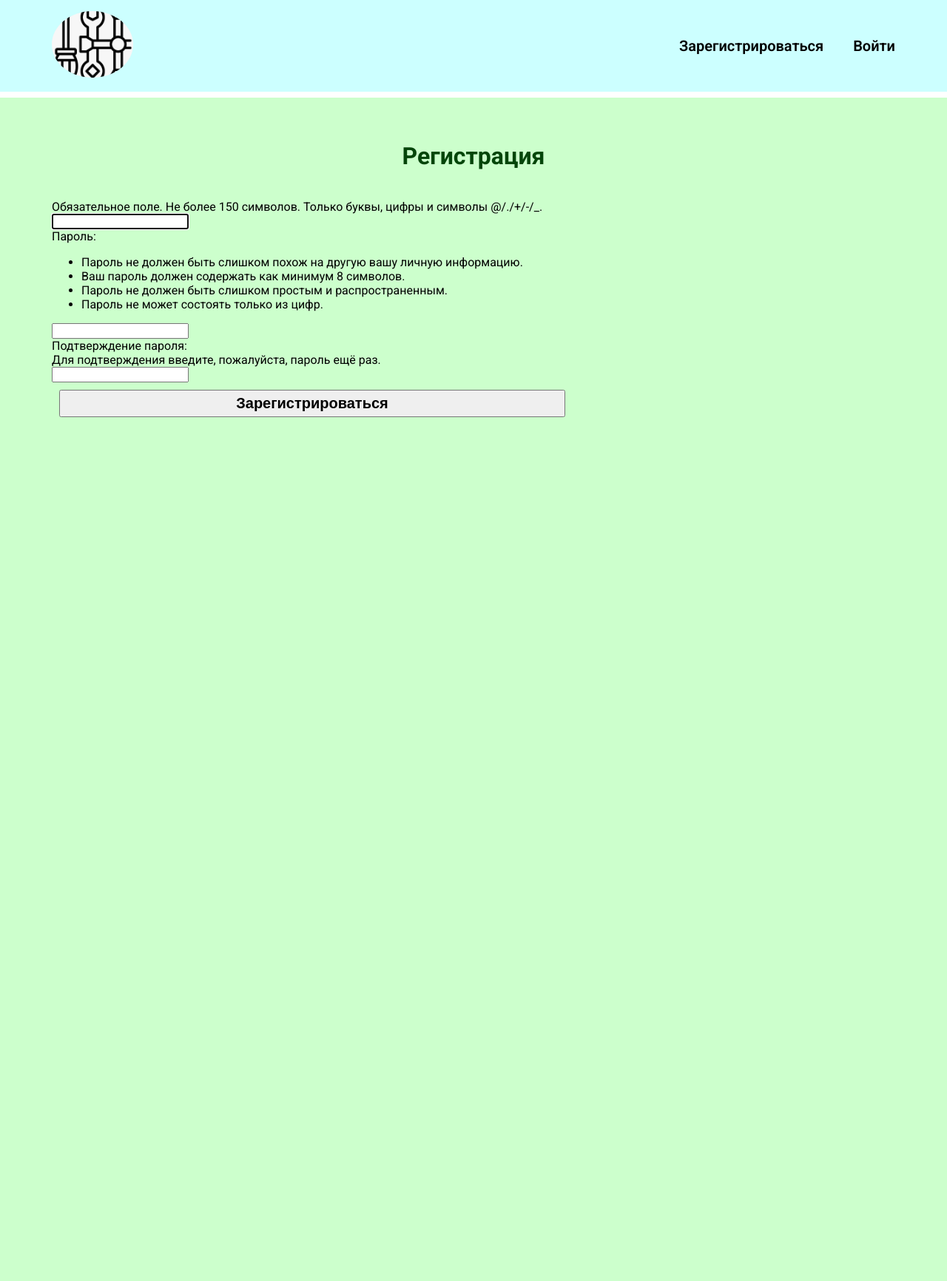
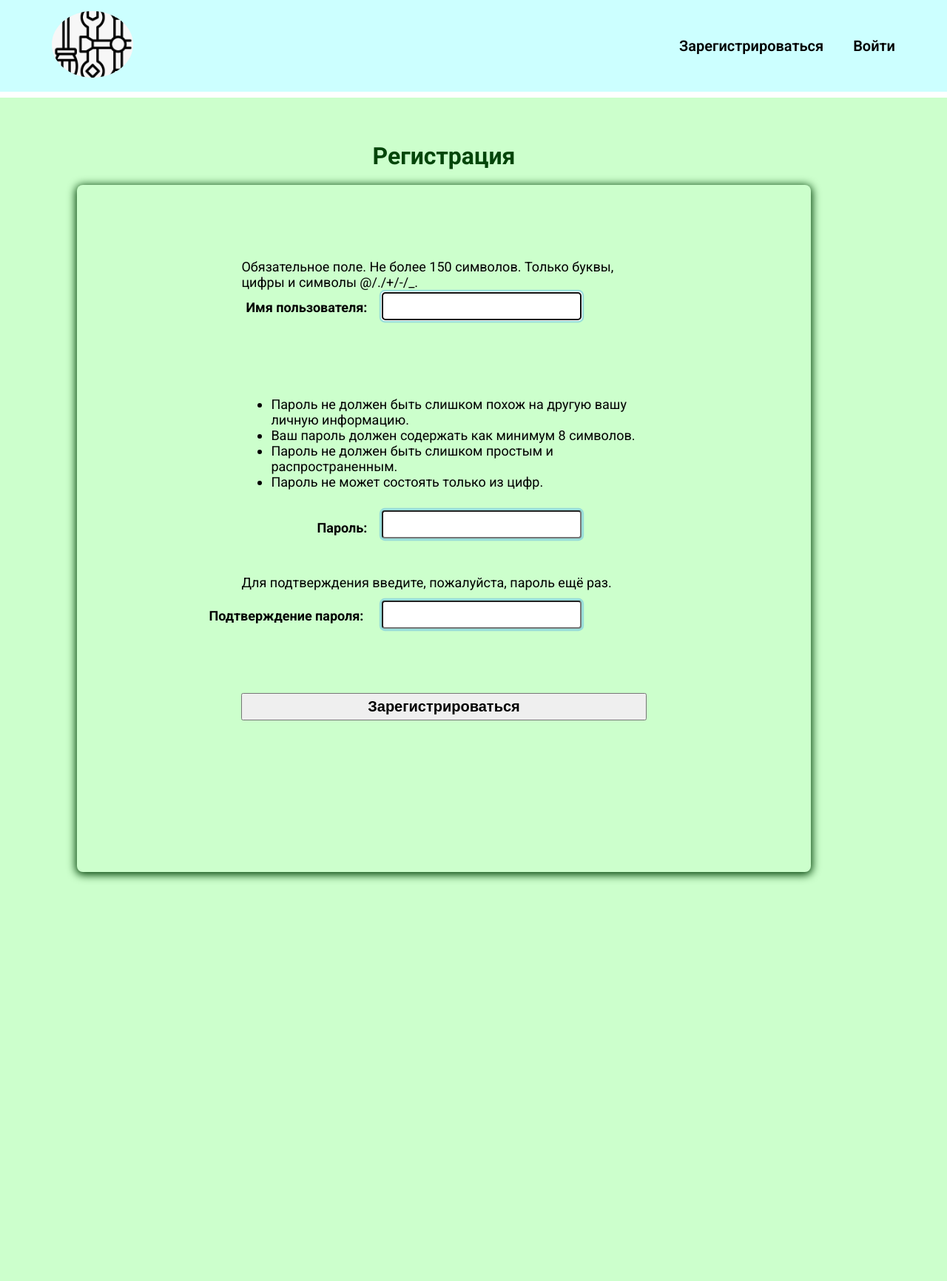
Before and after one commit to AlexRegel/Python522_3_Diploma, a Django app: page /registr/ in a window 1280 px wide. Shown: the whole page at 74% size. Before the commit the page ends 564 px from the top, so only its background shows below. Run offline with Django 5.2, Linux system fonts and the light colour scheme.

Commit message:
Task_9_forDZ_86_Py15_changed style registr-form

```diff
--- a/diplomPythonDjango/techlog_tools_spparts_auto/techlog_tools_spparts/techlog_tools/static/css/style.css
+++ b/diplomPythonDjango/techlog_tools_spparts_auto/techlog_tools_spparts/techlog_tools/static/css/style.css
@@ -229,6 +229,8 @@ h3 {
     color: #04450a;
     text-align: center;
     background-color: #CCFFCC;
+    /* height: 25px;
+    width: 250px; */
 }
 
 .top2 a {
@@ -310,13 +312,10 @@ span b {
     justify-items: center;
     /* Центрирование по вертикали */
     align-items: center;
+    padding: 10px;
+    /* width: 1000px; */
 }
 
-/* .register {
-    box-shadow: 0 2px 12px 2px #04450a;
-    padding: 40px;
-    border-radius: 6px;
-} */
 .loginuser {
     box-shadow: 0 2px 12px 2px #04450a;
     padding: 40px;
@@ -325,10 +324,6 @@ span b {
     font-weight: bold;
 }
 
-/* .register div {
-    margin-bottom: 20px;
-    margin: 20px 90px;
-} */
 .loginuser div {
     /* margin-bottom: 20px; */
     /* margin: 20px 90px; */
@@ -353,15 +348,15 @@ span b {
     /* Центрирование по горизонтали (вместо 2-х атриб-в ниже): */
     place-items: center;
     align-content: center;
-    gap: 8px; /* - расстояние между строками */
+    gap: 8px;
+    /* - расстояние между строками */
     /* padding: 10px; */
-    width: 100%;
-    height: 100%
-
+    width: 90%;
+    height: 90%
 }
 
 /* Выбирает div, внутри которого есть input и label */
-.loginuser > div {
+.loginuser>div {
     display: flex;
     justify-content: center;
     align-items: center;
@@ -391,6 +386,7 @@ label[for="id_password"]+input#id_password {
     border: 1px solid #2200ff;
     border-radius: 4px;
 }
+
 /* label, лежащий перед input#id_password () */
 label[for="id_password"] {
     position: absolute;
@@ -399,8 +395,10 @@ label[for="id_password"] {
     font-size: 18px;
     width: 250px;
 }
+
 label[for="id_password"]::before {
-    content: '🔒'; /* Иконка замка */
+    content: '🔒';
+    /* Иконка замка */
     margin-right: 10px;
     font-size: 1.2em;
     color: #888;
@@ -423,11 +421,191 @@ label[for="id_username"]+input#id_username {
     border-radius: 4px;
     /* border-color: #2200ff; */
 }
+
 /* label, лежащий перед input#id_password () */
 label[for="id_username"] {
     position: absolute;
-    /* margin: 18px 30px; */
     margin: 20px 0 10px -235px;
     font-size: 18px;
     width: 250px;
 }
+
+/* --------- Стили для формы регистрации --------- */
+
+.content:has(> .wrap > .register) {
+    place-items: center;
+}
+
+/* для div класса .wrap, у которого потомок класса .register, содержащий прямого потомка div. Т.е., .wrap родитель (parent) */
+.wrap:has(> .register > div) {
+    /* display: flow-root; */
+    display: grid;
+    /* Центрирует по вертикали и горизонтали: */
+    place-items: center;
+    /* Задаём высоту, чтобы увидеть центрирование по вертикали */
+    /* height: 1300px; */
+    /* Центрирование по горизонтали (пораздельно от place-items) */
+    /* justify-items: center; */
+    /* Центрирование по вертикали (пораздельно от place-items) */
+    /* align-items: center; */
+    /* border: 3px solid yellowgreen; */
+    position: absolute;
+    /* left: 600px; */
+    width: 1200px;
+}
+
+/* Непосредственно для <form method="post" class="register">: */
+.register {
+    /* Ребёнок для .wrap, родитель для div-тега, что ниже ... */
+    position: relative;
+    box-shadow: 0 2px 12px 2px #04450a;
+    padding: 40px;
+    border-radius: 8px;
+    /* height: 200px; */
+    margin-bottom: 200px;
+    /* border: 3px solid red; */
+}
+
+/* Выбрать .register, только если внутри есть тег div */
+.register:has(div) {
+    /* Стили для .loginuser, как родителя div */
+    display: grid;
+    grid-auto-flow: row;
+    /* 4 строки одинаковой высоты: */
+    grid-template-rows: repeat(4, 1fr);
+    /* Центрирование по горизонтали (вместо 2-х атриб-в ниже): */
+    place-items: center;
+    align-content: center;
+    gap: 5px;
+    /* - расстояние между строками */
+    /* padding: 10px; */
+    width: 80%;
+    height: 60%;
+    margin-top: 0;
+    margin-bottom: 600px;
+    /* border: 3px solid green; */
+}
+
+/* Для потомка, непосредственного div-тега из формы UserCreationForm */
+/* Этих тегов в форме 3, приименяется ко всем (если не переопределено ниже): */
+.register>div {
+    /* margin: 20px 0px; */
+    width: 60%;
+    font-size: 18px;
+    /* border: 2px solid orange; */
+}
+
+/* для div[id="id_username_helptext"] - комментарий к полю username */
+.register>div>div[id="id_username_helptext"] {
+    font-size: 18px;
+    height: 100px;
+    margin-top: 10px;
+    position: relative;
+    /* border: 2px solid red; */
+}
+
+/* Для label[for="id_username"] - Имя пользователдя в .register: */
+.register>div>label[for="id_username"] {
+    position: absolute;
+    margin: 65px 0 0px -10px;
+    font-size: 18px;
+    font-weight: bold;
+    text-align: right;
+    width: 180px;
+    /* border: 3px solid blue; */
+}
+
+/* для input#id_username, котрый лежит сразу после div.helptext */
+/* т.е., через 1тег от label. Есть несколько вариантов написания:  */
+/* div.helptext+input[id="id_username"] { ... } - рядом */
+/* .register>div>div.helptext+input[id="id_username"] { ... } */
+input[id="id_username"] {
+    position: absolute;
+    /* display: block; */
+    font-size: 16px;
+    margin: -55px 0px 0px 190px;
+    cursor: pointer;
+    /* place-items: center; */
+    box-shadow: 0 0 0 0.2rem rgba(0, 123, 255, 0.25);
+    /* #ccc */
+    width: 250px;
+    padding: 8px;
+    border-radius: 4px;
+    /* border: 3px solid blue; */
+}
+
+/* \/\/\/div, имеющий ':has()' прямым потомком '>' label[for="id_password1"] */
+div:has(>label[for="id_password1"]) {
+    position: relative;
+    height: 180px;
+    /* border: 3px solid black; */
+}
+
+/* ^^^можно цвет #2200ff - blue, это 2-й div (переопределён) внутри .register */
+
+/* Для label[for="id_password1"] - Пароль (надпись, метка) */
+/* Можно просто: label[for="id_password1"] { left: 5%; ... } */
+form.register>div>label[for="id_password1"] {
+    position: absolute;
+    margin: 185px 0px 0px -10px;
+    font-size: 18px;
+    font-weight: bold;
+    text-align: right;
+    width: 180px;
+    /* border: 3px solid #2200ff; */
+}
+
+/* для input[id="id_password1"] - Пароль (поле ввода) */
+input#id_password1 {
+    position: absolute;
+    font-size: 16px;
+    margin: 10px 0px 0px 190px;
+    cursor: pointer;
+    /* place-items: center; */
+    box-shadow: 0 0 0 0.2rem rgba(0, 123, 255, 0.25);
+    /* #ccc */
+    width: 250px;
+    padding: 8px;
+    border-radius: 4px;
+    /* border: 3px solid blue; */
+}
+
+/* Для label[for="id_password2"] - подтверждение пароля (надпись, метка) */
+label[for="id_password2"] {
+    position: absolute;
+    margin: 55px 0px 0px -85px;
+    font-size: 18px;
+    font-weight: bold;
+    text-align: right;
+    width: 250px;
+    /* border: 3px solid blue; */
+}
+
+/* div.helptext (id="id_password2_helptext"), находя-я между
+ label и input, т.е. комментарий для подтверждения пароля: */
+.register>div>div[id="id_password2_helptext"] {
+    font-size: 18px;
+    height: 100px;
+    margin-top: 10px;
+    position: relative;
+    /* border: 2px solid red; */
+}
+
+/* Для input[id="id_password2"], рядом "+" с div.helptext */
+.helptext+input[id="id_password2"] {
+    position: absolute;
+    font-size: 16px;
+    margin: -65px 0px 0px 190px;
+    cursor: pointer;
+    /* place-items: center; */
+    box-shadow: 0 0 0 0.2rem rgba(0, 123, 255, 0.25);
+    /* #ccc */
+    width: 250px;
+    padding: 8px;
+    border-radius: 4px;
+    /* border: 3px solid blue */
+}
+
+.register>.btn {
+    margin-top: -150px;
+}
--- a/diplomPythonDjango/techlog_tools_spparts_auto/techlog_tools_spparts/techlog_tools/templates/techlog_tools/registration.html
+++ b/diplomPythonDjango/techlog_tools_spparts_auto/techlog_tools_spparts/techlog_tools/templates/techlog_tools/registration.html
@@ -2,12 +2,12 @@
 
 {% block content %}
 
+<h1>Регистрация</h1>
 <h3>{{ error }}</h3>
-
-<h1>Регистрация</h1>
 <form method="post" class="register">
     {% csrf_token %}
     {{ form }}
+<!--        <label style="color: green">Проверка-label</label>-->
     <button class="btn">Зарегистрироваться</button>
 </form>
 
```
Also changed, not shown: diplomPythonDjango/techlog_tools_spparts_auto/techlog_tools_spparts/db.sqlite3.
